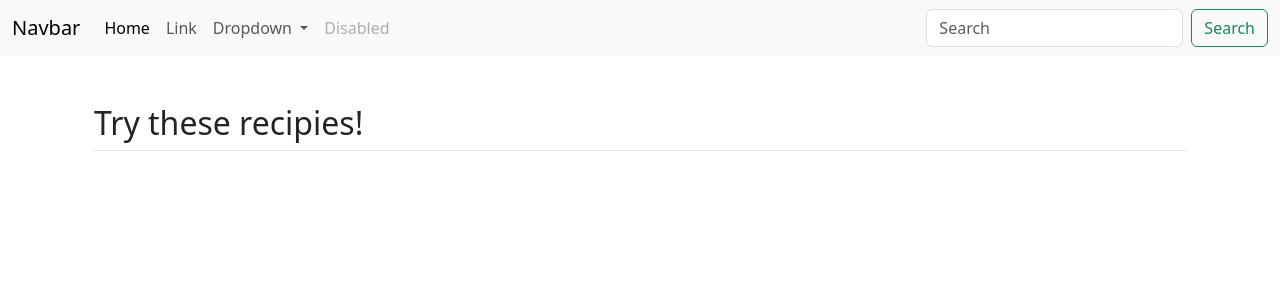
After one commit to dvalchibaev/da-recepies, a Django app: page /recipies/ in a window 1280 px wide. The commit adds this page. Shown: the top 300 px of the page. Run offline with Django 4.2, Linux system fonts and the light colour scheme; data that the repository does not hold is empty; some libraries are stand-ins or nearby versions.

Commit message:
templates initial

```diff
--- a/recipes_project/recipes_app/templates/recipes_app/home.html
+++ b/recipes_project/recipes_app/templates/recipes_app/home.html
@@ -1,10 +1,26 @@
-<!DOCTYPE html>
-<html lang="en">
-<head>
-    <meta charset="UTF-8">
-    <title>Title</title>
-</head>
-<body>
-    <h1>Hello, World!</h1>
-</body>
-</html>
+{% extends 'Base.html' %}
+{% block Title %} Recipies {% endblock %}
+{% block Content %}
+    <div class="container px-4 py-5" id="five recipies">
+    <h2 class="pb-2 border-bottom">Try these recipies!</h2>
+      <div class="row row-cols-1 row-cols-lg-5 align-items-stretch g-4 py-5">
+        {% for recipe in recipies %}
+          <div class="col">
+            <div class="card card-cover h-100 overflow-hidden text-bg-dark rounded-4 shadow-lg" style="background-image: url({{recipe.picture.url}});">
+              <div class="d-flex flex-column h-100 p-5 pb-3 text-white text-shadow-1">
+                <h3 class="pt-1 mt-1 mb-4 display-8 lh-1 fw-bold"> {{recipe.name}} </h3>
+<!--                <ul class="d-flex list-unstyled mt-auto">-->
+<!--                  -->
+<!--                    <li class="d-flex align-items-center me-3">-->
+<!--                      <svg class="bi me-2" width="1em" height="1em"><use xlink:href="#geo-fill"/></svg>-->
+<!--                      <small></small>-->
+<!--                    </li>-->
+<!--                  -->
+<!--                </ul>-->
+              </div>
+            </div>
+          </div>
+        {% endfor %}
+      </div>
+  </div>
+{% endblock %}
--- a/recipes_project/recipes_app/urls.py
+++ b/recipes_project/recipes_app/urls.py
@@ -3,4 +3,5 @@ from . import views
 
 urlpatterns = [
     path('', views.home, name='home'),
+    path('recipies/', views.get_five_random_recipes, name='recipies'),
 ]
--- a/recipes_project/recipes_app/views.py
+++ b/recipes_project/recipes_app/views.py
@@ -1,9 +1,47 @@
 from django.shortcuts import render, get_object_or_404
-# from .models import Recipe, Category
+from .models import Recipe, Category
 from django.contrib.auth.decorators import login_required
 
 
 def home(request):
+    # Basic page
+    return render(request, 'recipes_app/Base.html')
+
+
+def recipies(request):
     # Retrieve 5 random recipes to display on the home page
     # random_recipes = Recipe.objects.order_by('?')[:5]
-    return render(request, 'recipes_app/home.html', {'recipes': 'None'})
+    return render(request, 'recipes_app/home.html')
+
+
+def get_recipe(request, recipe_id):
+    # Retrieve the recipe based on the provided recipe_id or return a 404 page if not found
+    recipe = get_object_or_404(Recipe, pk=recipe_id)
+
+    # Define any additional data you want to pass to the template
+    # For example, you might want to include related data like comments, ratings, or author information.
+
+    context = {
+        'recipe': recipe,
+        # Add other context data here if needed
+    }
+
+    # Render the recipe detail page using the 'recipe_detail.html' template
+    return render(request, 'recipes_app/recipe_detail.html', context)
+
+
+def get_five_random_recipes(request):
+    # Retrieve 5 random recipes from the database
+    recipes = Recipe.objects.order_by('?')[:5]
+    print(recipes)
+
+    # Define any additional data you want to pass to the template
+    # For example, you might want to include other information or featured recipes.
+
+    context = {
+        'recipies': recipes,
+        # Add other context data here if needed
+    }
+
+    # Render the home page using the 'home.html' template
+    return render(request, 'recipes_app/home.html', context)
--- a/recipes_project/recipes_project/settings.py
+++ b/recipes_project/recipes_project/settings.py
@@ -115,6 +115,7 @@ USE_TZ = True
 # https://docs.djangoproject.com/en/4.2/howto/static-files/
 
 STATIC_URL = 'static/'
+MEDIA_ROOT = 'recipe_images/'
 
 # Default primary key field type
 # https://docs.djangoproject.com/en/4.2/ref/settings/#default-auto-field
--- a/recipes_project/recipes_project/urls.py
+++ b/recipes_project/recipes_project/urls.py
@@ -19,5 +19,5 @@ from django.urls import path, include
 
 urlpatterns = [
     path('admin/', admin.site.urls),
-    path('app/', include('recipes_app.urls'))
+    path('', include('recipes_app.urls')),
 ]
--- /dev/null
+++ b/recipes_project/templates/Base.html
@@ -0,0 +1,143 @@
+<!DOCTYPE html>
+<html lang="en">
+<head>
+    <meta charset="UTF-8">
+    <meta name="viewport" content="width=device-width, initial-scale=1">
+    <title>{% block Title %} Home page {% endblock %}</title>
+
+    <meta name="theme-color" content="#712cf9">
+
+    <link rel="canonical" href="https://getbootstrap.com/docs/5.3/examples/navbar-fixed/">
+
+    <link href="https://cdn.jsdelivr.net/npm/bootstrap@5.3.2/dist/css/bootstrap.min.css" rel="stylesheet" integrity="sha384-T3c6CoIi6uLrA9TneNEoa7RxnatzjcDSCmG1MXxSR1GAsXEV/Dwwykc2MPK8M2HN" crossorigin="anonymous">
+    <script src="https://cdn.jsdelivr.net/npm/bootstrap@5.3.2/dist/js/bootstrap.bundle.min.js" integrity="sha384-C6RzsynM9kWDrMNeT87bh95OGNyZPhcTNXj1NW7RuBCsyN/o0jlpcV8Qyq46cDfL" crossorigin="anonymous"></script>
+<!--    <style>-->
+<!--      .bd-placeholder-img {-->
+<!--        font-size: 1.125rem;-->
+<!--        text-anchor: middle;-->
+<!--        -webkit-user-select: none;-->
+<!--        -moz-user-select: none;-->
+<!--        user-select: none;-->
+<!--      }-->
+
+<!--      @media (min-width: 768px) {-->
+<!--        .bd-placeholder-img-lg {-->
+<!--          font-size: 3.5rem;-->
+<!--        }-->
+<!--      }-->
+
+<!--      .b-example-divider {-->
+<!--        width: 100%;-->
+<!--        height: 3rem;-->
+<!--        background-color: rgba(0, 0, 0, .1);-->
+<!--        border: solid rgba(0, 0, 0, .15);-->
+<!--        border-width: 1px 0;-->
+<!--        box-shadow: inset 0 .5em 1.5em rgba(0, 0, 0, .1), inset 0 .125em .5em rgba(0, 0, 0, .15);-->
+<!--      }-->
+
+<!--      .b-example-vr {-->
+<!--        flex-shrink: 0;-->
+<!--        width: 1.5rem;-->
+<!--        height: 100vh;-->
+<!--      }-->
+
+<!--      .bi {-->
+<!--        vertical-align: -.125em;-->
+<!--        fill: currentColor;-->
+<!--      }-->
+
+<!--      .nav-scroller {-->
+<!--        position: relative;-->
+<!--        z-index: 2;-->
+<!--        height: 2.75rem;-->
+<!--        overflow-y: hidden;-->
+<!--      }-->
+
+<!--      .nav-scroller .nav {-->
+<!--        display: flex;-->
+<!--        flex-wrap: nowrap;-->
+<!--        padding-bottom: 1rem;-->
+<!--        margin-top: -1px;-->
+<!--        overflow-x: auto;-->
+<!--        text-align: center;-->
+<!--        white-space: nowrap;-->
+<!--        -webkit-overflow-scrolling: touch;-->
+<!--      }-->
+
+<!--      .btn-bd-primary {-->
+<!--        &#45;&#45;bd-violet-bg: #712cf9;-->
+<!--        &#45;&#45;bd-violet-rgb: 112.520718, 44.062154, 249.437846;-->
+
+<!--        &#45;&#45;bs-btn-font-weight: 600;-->
+<!--        &#45;&#45;bs-btn-color: var(&#45;&#45;bs-white);-->
+<!--        &#45;&#45;bs-btn-bg: var(&#45;&#45;bd-violet-bg);-->
+<!--        &#45;&#45;bs-btn-border-color: var(&#45;&#45;bd-violet-bg);-->
+<!--        &#45;&#45;bs-btn-hover-color: var(&#45;&#45;bs-white);-->
+<!--        &#45;&#45;bs-btn-hover-bg: #6528e0;-->
+<!--        &#45;&#45;bs-btn-hover-border-color: #6528e0;-->
+<!--        &#45;&#45;bs-btn-focus-shadow-rgb: var(&#45;&#45;bd-violet-rgb);-->
+<!--        &#45;&#45;bs-btn-active-color: var(&#45;&#45;bs-btn-hover-color);-->
+<!--        &#45;&#45;bs-btn-active-bg: #5a23c8;-->
+<!--        &#45;&#45;bs-btn-active-border-color: #5a23c8;-->
+<!--      }-->
+
+<!--      .bd-mode-toggle {-->
+<!--        z-index: 1500;-->
+<!--      }-->
+
+<!--      .bd-mode-toggle .dropdown-menu .active .bi {-->
+<!--        display: block !important;-->
+<!--      }-->
+<!--    </style>-->
+
+
+    <!-- Custom styles for this template -->
+    <link href="navbar-fixed.css" rel="stylesheet">
+</head>
+<body>
+{% block Navbar %}
+    <nav class="navbar navbar-expand-lg bg-body-tertiary">
+      <div class="container-fluid">
+        <a class="navbar-brand" href="#">Navbar</a>
+        <button class="navbar-toggler" type="button" data-bs-toggle="collapse" data-bs-target="#navbarSupportedContent" aria-controls="navbarSupportedContent" aria-expanded="false" aria-label="Toggle navigation">
+          <span class="navbar-toggler-icon"></span>
+        </button>
+        <div class="collapse navbar-collapse" id="navbarSupportedContent">
+          <ul class="navbar-nav me-auto mb-2 mb-lg-0">
+            <li class="nav-item">
+              <a class="nav-link active" aria-current="page" href="#">Home</a>
+            </li>
+            <li class="nav-item">
+              <a class="nav-link" href="#">Link</a>
+            </li>
+            <li class="nav-item dropdown">
+              <a class="nav-link dropdown-toggle" href="#" role="button" data-bs-toggle="dropdown" aria-expanded="false">
+                Dropdown
+              </a>
+              <ul class="dropdown-menu">
+                <li><a class="dropdown-item" href="#">Action</a></li>
+                <li><a class="dropdown-item" href="#">Another action</a></li>
+                <li><hr class="dropdown-divider"></li>
+                <li><a class="dropdown-item" href="#">Something else here</a></li>
+              </ul>
+            </li>
+            <li class="nav-item">
+              <a class="nav-link disabled" aria-disabled="true">Disabled</a>
+            </li>
+          </ul>
+          <form class="d-flex" role="search">
+            <input class="form-control me-2" type="search" placeholder="Search" aria-label="Search">
+            <button class="btn btn-outline-success" type="submit">Search</button>
+          </form>
+        </div>
+      </div>
+    </nav>
+{% endblock %}
+{% block Content %}
+<div>
+    <h1>Welcome to home page!</h1>
+</div>
+{% endblock %}
+    <script src="/docs/5.3/dist/js/bootstrap.bundle.min.js" integrity="sha384-C6RzsynM9kWDrMNeT87bh95OGNyZPhcTNXj1NW7RuBCsyN/o0jlpcV8Qyq46cDfL" crossorigin="anonymous"></script>
+</body>
+</html>
```
Also changed, not shown: recipes_project/templates/home.html (deleted, +0 -10 lines).
